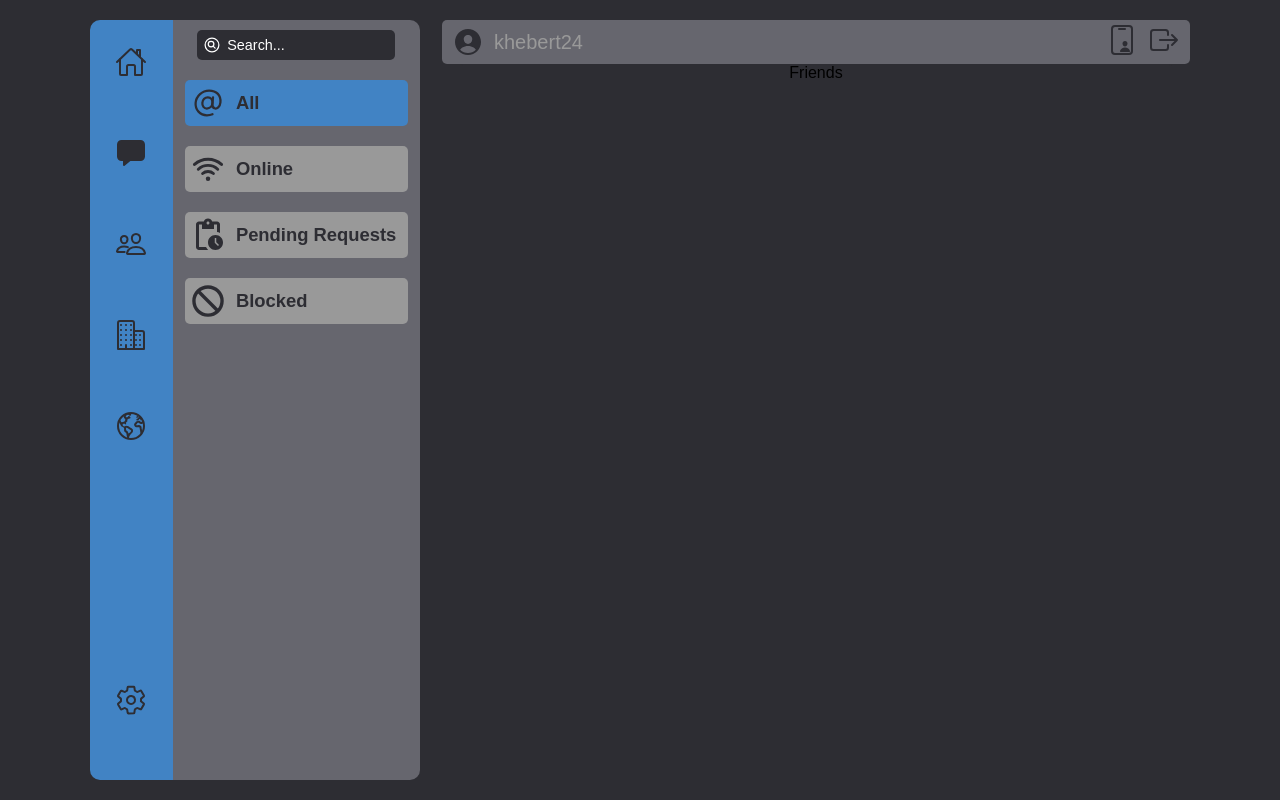
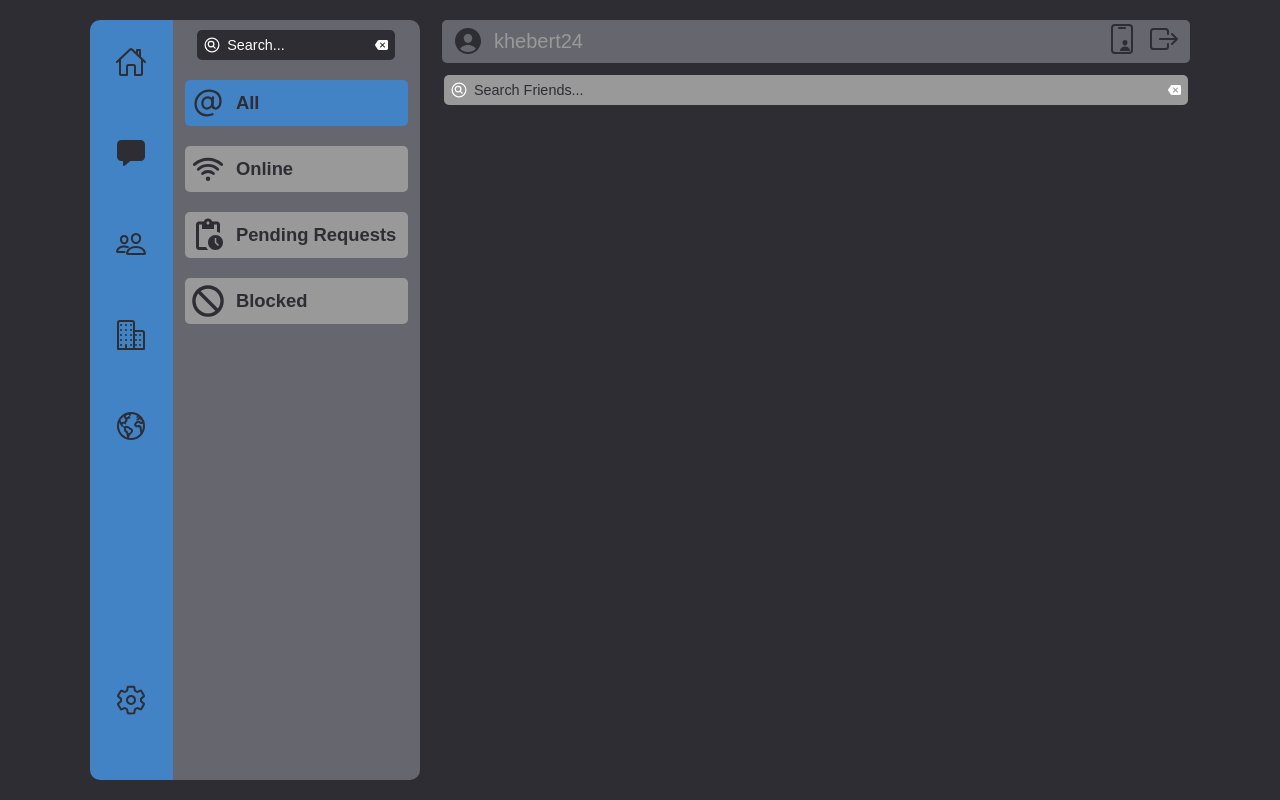
Before and after one commit to kraig-hebert/chat, a React (Create React App) app in the folder client/: page /friends in a window 1280 px wide. Built offline with nearby package versions, Linux system fonts and the light colour scheme.

Commit message:
added search input to friends main page and added clear icon to TextInput component

```diff
--- a/client/src/components/common/textInput/TextInput.jsx
+++ b/client/src/components/common/textInput/TextInput.jsx
@@ -1,5 +1,6 @@
-import React, { useState } from 'react';
+import React, { useState, useEffect, useRef } from 'react';
 import PropTypes from 'prop-types';
+import { IoBackspace } from 'react-icons/io5';
 
 import { useStyles } from './textInputStyles';
 
@@ -17,6 +18,7 @@ const TextInput = (props) => {
   } = props;
   const classes = useStyles({ width, height, backgroundColor, textColor });
   const [isFocused, setIsFocused] = useState(false);
+  const inputRef = useRef(null);
 
   let customIcon;
   if (Icon && FocusedIcon) {
@@ -24,15 +26,28 @@ const TextInput = (props) => {
     else customIcon = <Icon className={classes.icon} />;
   }
 
+  const handleClearClick = () => setInputValue('');
+
+  useEffect(() => {
+    function handleClick(event) {
+      if (inputRef.current && !inputRef.current.contains(event.target))
+        setIsFocused(false);
+    }
+    if (isFocused) document.addEventListener('click', handleClick);
+    else document.removeEventListener('click', handleClick);
+    return () => document.removeEventListener('click', handleClick);
+  }, [isFocused]);
+
   return (
     <div className={classes.container}>
-      <div className={classes.textInputContainer}>
+      <div className={classes.textInputContainer} ref={inputRef}>
         {customIcon}
+        <IoBackspace className={classes.clearIcon} onClick={handleClearClick} />
         <input
           type="text"
           className={classes.textInput}
+          value={inputValue}
           onFocus={() => setIsFocused(true)}
-          onBlur={() => setIsFocused(false)}
           onChange={(e) => setInputValue(e.target.value)}
         />
         {!inputValue && (
--- a/client/src/components/common/textInput/textInputStyles.js
+++ b/client/src/components/common/textInput/textInputStyles.js
@@ -50,4 +50,13 @@ export const useStyles = createUseStyles((theme) => ({
     extend: 'icon',
     color: theme.blue.main,
   },
+  clearIcon: {
+    position: 'absolute',
+    right: '5px',
+    top: '50%',
+    transform: 'translateY(-50%)',
+    color: theme.light.main,
+    fontSize: '1rem',
+    cursor: 'pointer',
+  },
 }));
--- a/client/src/components/main/pages/friends/Friends.jsx
+++ b/client/src/components/main/pages/friends/Friends.jsx
@@ -1,13 +1,33 @@
-import React from 'react';
+import React, { useState } from 'react';
 import PropTypes from 'prop-types';
+import { useTheme } from 'react-jss';
+import { IoSearchCircleOutline, IoSearchCircle } from 'react-icons/io5';
 
 import { useStyles } from './friendsStyles';
+import TextInput from '../../../common/textInput/TextInput';
 
 const Friends = (props) => {
   const { height } = props;
   const classes = useStyles({ height });
+  const theme = useTheme();
 
-  return <div className={classes.friends}>Friends</div>;
+  const [inputValue, setInputValue] = useState('');
+
+  return (
+    <div className={classes.friends}>
+      <TextInput
+        width="100%"
+        height="30px"
+        backgroundColor={theme.tertiary.main}
+        textColor={theme.mainBG.main}
+        placeholder="Search Friends"
+        inputValue={inputValue}
+        setInputValue={setInputValue}
+        Icon={IoSearchCircleOutline}
+        FocusedIcon={IoSearchCircle}
+      />
+    </div>
+  );
 };
 
 Friends.propTypes = {
--- a/client/src/components/main/pages/friends/friendsStyles.js
+++ b/client/src/components/main/pages/friends/friendsStyles.js
@@ -8,6 +8,8 @@ export const useStyles = createUseStyles((theme) => ({
     alignItems: 'center',
     width: '100%',
     height: props.height,
+    padding: '2px 2px',
+    margin: '10px 0',
     overflow: 'hidden',
   }),
 }));
```
